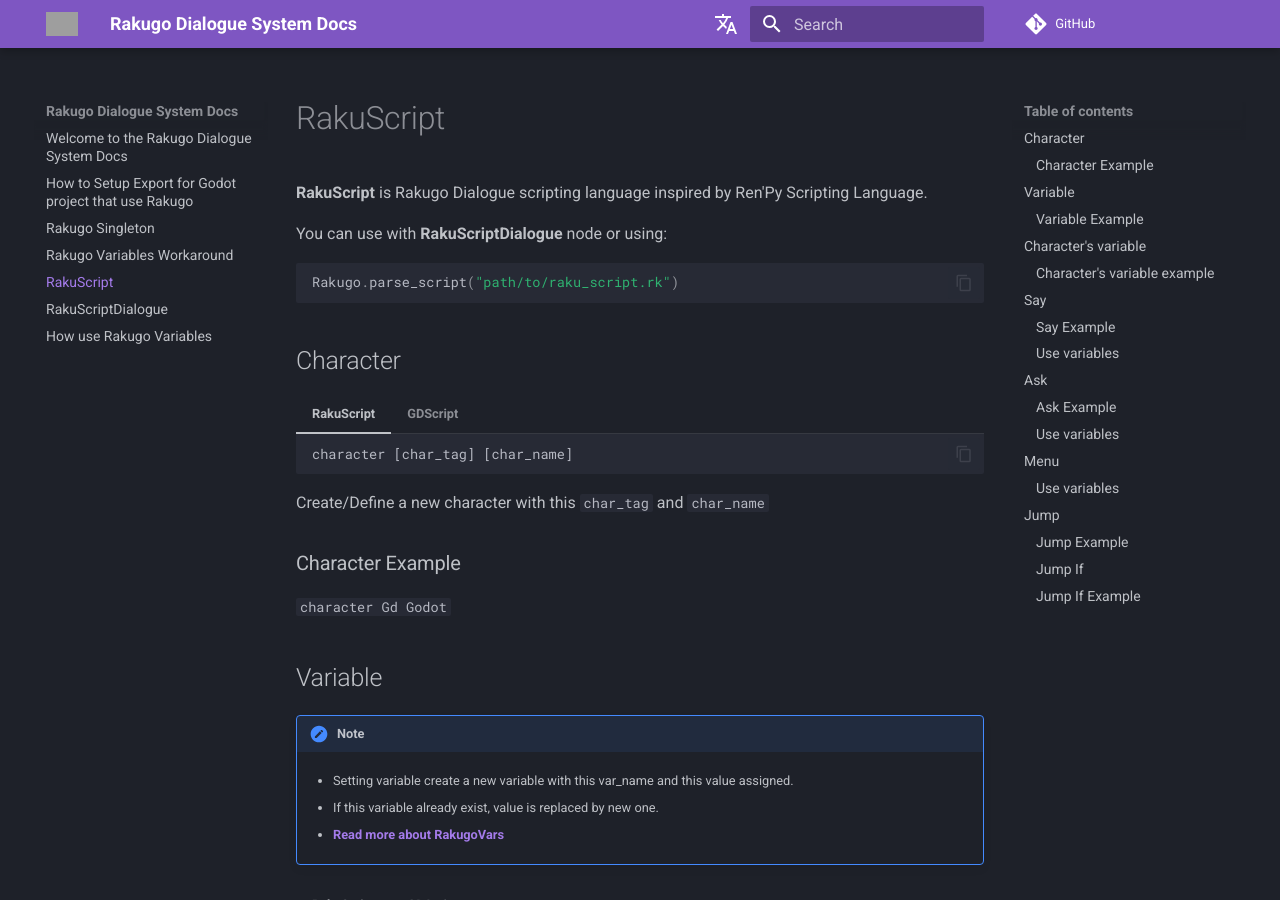
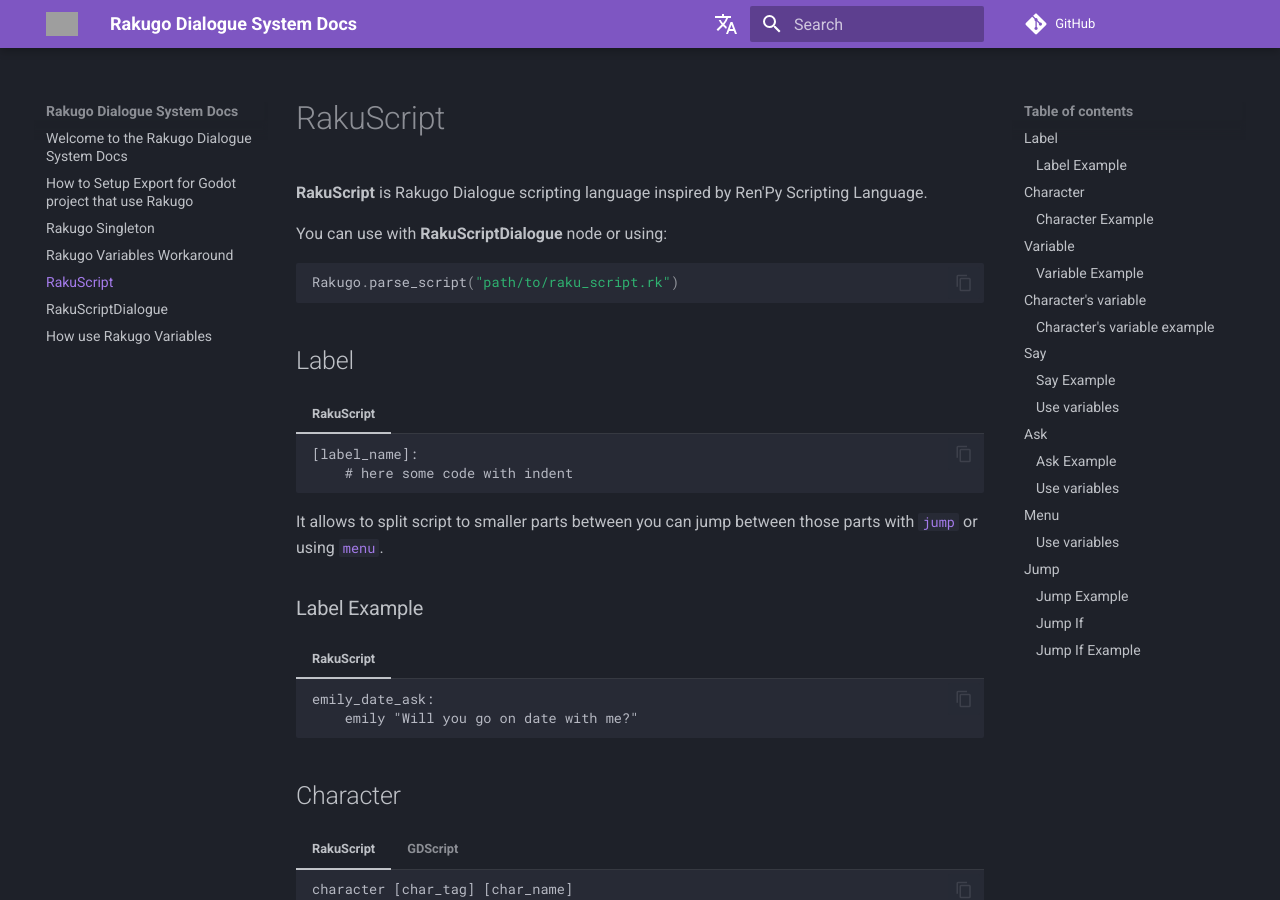
Before and after one commit to rakugoteam/rakugo-docs, an MkDocs documentation site: the page built from docs/rakuscript.md, in a window 1280 px wide and 900 px high. Built offline with MkDocs 1.6.1 and Material for MkDocs 9.7.7, drawn with Linux system fonts in a browser that asks for light colours; comment, search, counter and statistics services are not loaded; the version menu is left out; some of the changed text lies outside the part shown; grey boxes are pictures that could not be loaded.

Commit message:
add missing info about label

````diff
--- a/docs/rakuscript.md
+++ b/docs/rakuscript.md
@@ -7,6 +7,26 @@
 ```gdscript
 Rakugo.parse_script("path/to/raku_script.rk")
 ```
+## Label
+
+=== "RakuScript"
+
+    ```renpy
+    [label_name]:
+        # here some code with indent
+    ```
+
+It allows to split script to smaller parts between
+you can jump between those parts with [`jump`](#jump) or using [`menu`](#menu).
+
+### Label Example
+
+=== "RakuScript"
+
+    ```renpy
+    emily_date_ask:
+        emily "Will you go on date with me?"
+    ```
 
 ## Character
 
````
Also changed, not shown: other parts of docs/rakuscript.md (+1 -1 lines).
